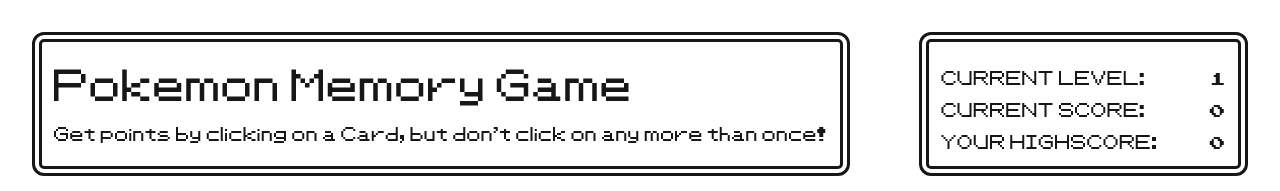
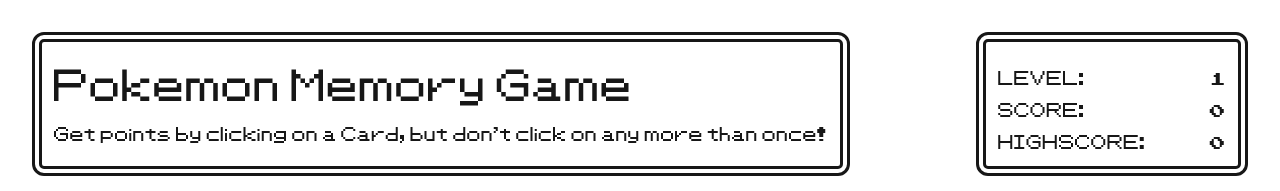
Before and after one commit to Brian-Otto/memory-card, a Next.js app: page / in a window 1280 px wide. Shown: the top 191 px of the page. Built offline with nearby package versions, Linux system fonts and the light colour scheme.

Commit message:
Shorten Header score description words

```diff
--- a/app/components/Header.tsx
+++ b/app/components/Header.tsx
@@ -16,16 +16,16 @@
       </div>
       <div className="flex flex-col text-right gap-2 textbox">
         <div className="flex justify-between">
-          <p>CURRENT LEVEL:</p>
+          <p>LEVEL:</p>
           <p className="w-20">{level}</p>
         </div>
         <div className="flex justify-between">
-          <p>CURRENT SCORE:</p>
-          <p>{score}</p>
+          <p>SCORE:</p>
+          <p className="w-20">{score}</p>
         </div>
         <div className="flex justify-between">
-          <p>YOUR HIGHSCORE:</p>
-          <p>{highscore}</p>
+          <p>HIGHSCORE:</p>
+          <p className="w-20">{highscore}</p>
         </div>
       </div>
     </div>
```
